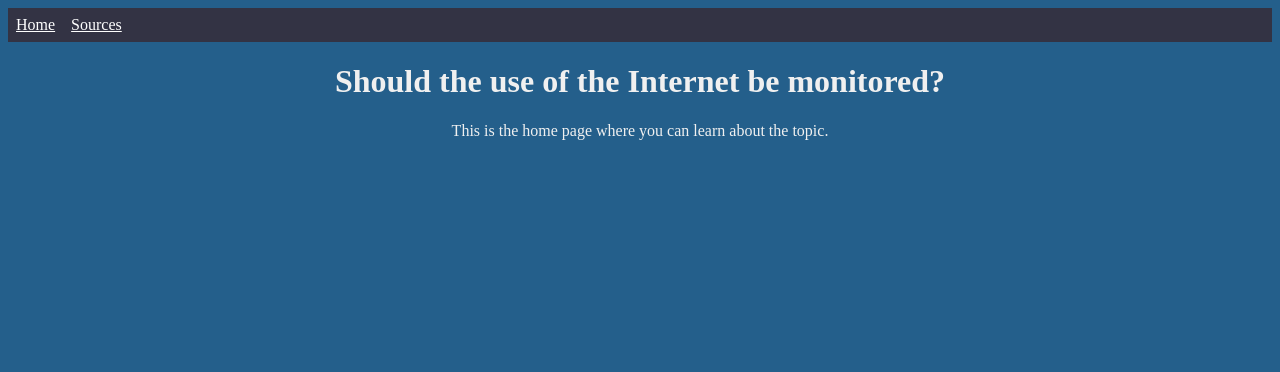
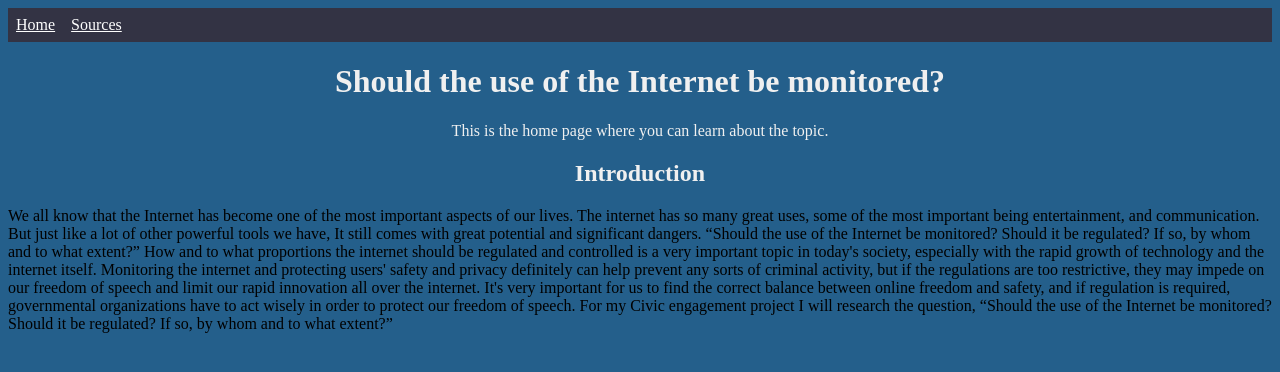
Before and after one commit to dhayes-pvcc/dhayes-pvcc.github.io, a plain HTML site: page Civic engagement project.html in a window 1280 px wide. Drawn offline with Linux system fonts and the light colour scheme.

Commit message:
Update Civic engagement project.html

```diff
--- a/Civic engagement project.html
+++ b/Civic engagement project.html
@@ -11,7 +11,7 @@
 			li {float: left;}
 		  	ul {list-style-type: none; background-color: #334; margin: 0; padding: 0; overflow: hidden;}
 		  	a {display: block; padding: 8px; color: white}
-
+			h2 {color:rgb(240, 240, 240); font-famiily:verdana; text-align:center}
 
 
 
@@ -31,6 +31,9 @@
 
     <h1>Should the use of the Internet be monitored?</h1>
     <p>This is the home page where you can learn about the topic.</p>
+    <h2>Introduction</h2>
+    <p2>We all know that the Internet has become one of the most important aspects of our lives. The internet has so many great uses, some of the most important being entertainment, and communication. But just like a lot of other powerful tools we have, It still comes with great potential and significant dangers. “Should the use of the Internet be monitored? Should it be regulated? If so, by whom and to what extent?” How and to what proportions the internet should be regulated and controlled is a very important topic in today's society, especially with the rapid growth of technology and the internet itself. Monitoring the internet and protecting users' safety and privacy definitely can help prevent any sorts of criminal activity, but if the regulations are too restrictive, they may impede on our freedom of speech and limit our rapid innovation all over the internet. It's very important for us to find the correct balance between online freedom and safety, and if regulation is required, governmental organizations have to act wisely in order to protect our freedom of speech. For my Civic engagement project I will research the question, “Should the use of the Internet be monitored? Should it be regulated? If so, by whom and to what extent?”
+</p2>
 
     </body>
   </html>
```
